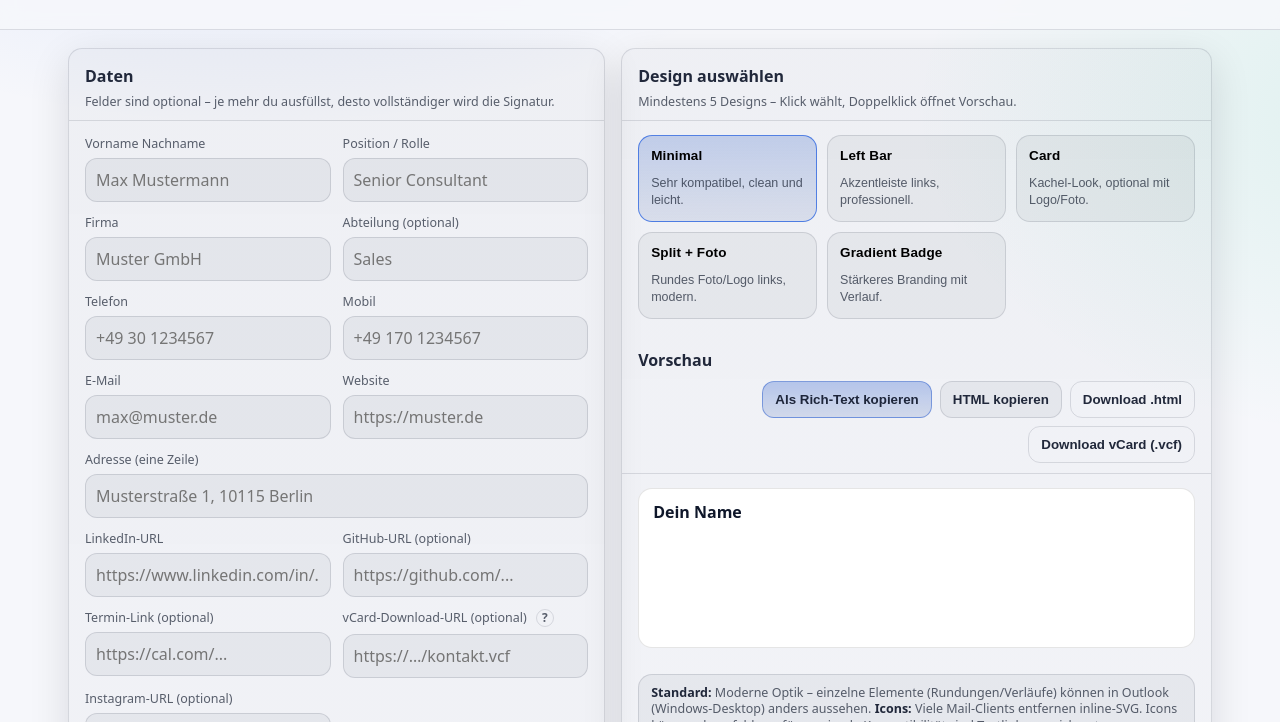
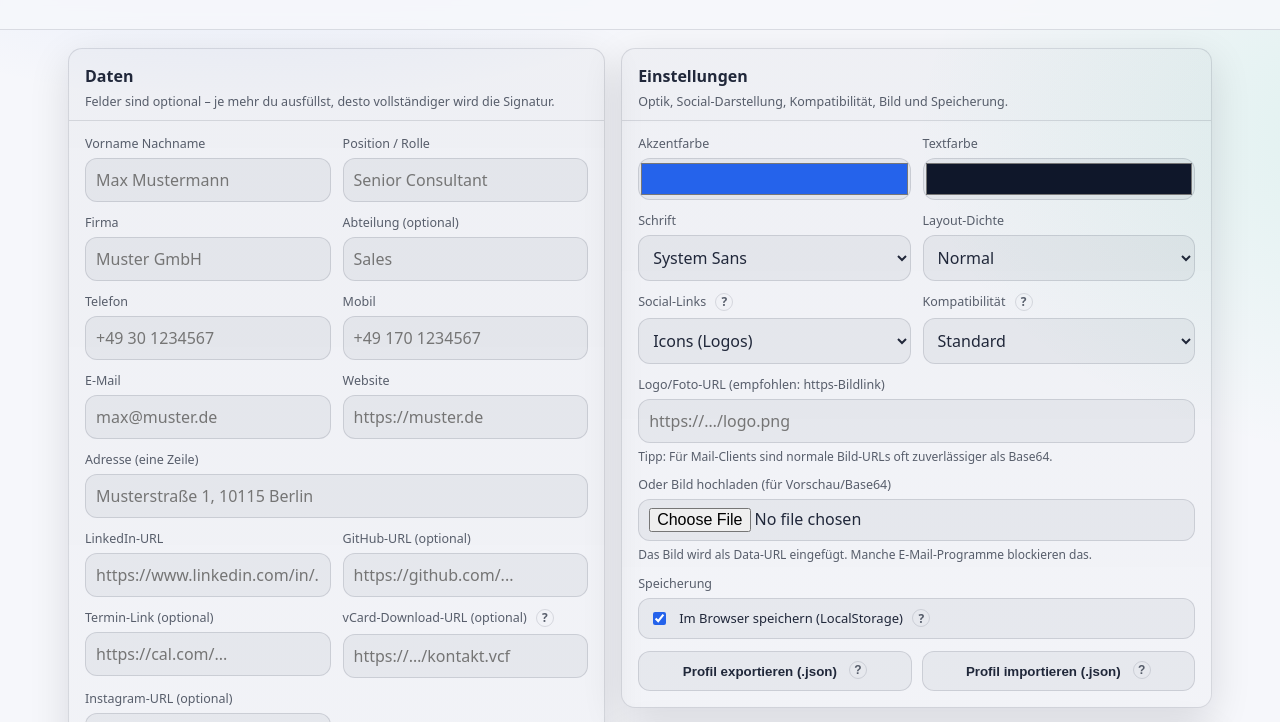
Before and after one commit to Schello805/signatur-generator, a website: page index.html in a window 1280 px wide. Shown: the part 73-795 px from the top of the page. Drawn offline with Linux system fonts and the light colour scheme; no server answers.

Commit message:
ui: move settings panel to right column

```diff
--- a/index.html
+++ b/index.html
@@ -4,7 +4,7 @@
     <meta charset="utf-8" />
     <meta name="viewport" content="width=device-width, initial-scale=1" />
     <meta name="color-scheme" content="light" />
-    <meta name="app-version" content="1.1.11" />
+    <meta name="app-version" content="1.1.12" />
     <meta name="theme-color" content="#f6f7fb" />
     <title>Signaturgenerator</title>
     <link rel="icon" type="image/png" href="Logo-Signatur-Generator.png" />
@@ -37,14 +37,15 @@
       </div>
     </header>
 
-    <main id="main" class="wrap layout">
+    <main id="main" class="wrap">
+      <form id="signatureForm" class="layout" autocomplete="on">
         <section class="panel" aria-labelledby="formTitle">
         <div class="panel-head">
           <h2 id="formTitle">Daten</h2>
           <p class="panel-hint">Felder sind optional – je mehr du ausfüllst, desto vollständiger wird die Signatur.</p>
         </div>
 
-        <form id="signatureForm" class="form" autocomplete="on">
+        <div class="form">
           <div class="grid">
             <label class="field">
               <span class="label">Vorname Nachname</span>
@@ -141,9 +142,17 @@
               <input name="facebook" type="url" inputmode="url" placeholder="https://facebook.com/..." />
             </label>
           </div>
+        </div>
+        </section>
 
-          <div class="divider" role="separator" aria-hidden="true"></div>
+        <div class="right-col">
+          <section class="panel" aria-labelledby="settingsTitle">
+            <div class="panel-head">
+              <h2 id="settingsTitle">Einstellungen</h2>
+              <p class="panel-hint">Optik, Social‑Darstellung, Kompatibilität, Bild und Speicherung.</p>
+            </div>
 
+            <div class="form">
               <div class="grid">
                 <label class="field">
                   <span class="label">Akzentfarbe</span>
@@ -223,7 +232,7 @@
                 </label>
 
                 <label class="field span-2">
-              <span class="label">Einstellungen</span>
+                  <span class="label">Speicherung</span>
                   <div class="checkrow">
                     <input name="persist" type="checkbox" checked />
                     <span class="checktext"
@@ -266,7 +275,7 @@
                   <input id="fileImportJson" type="file" accept="application/json,.json" hidden />
                 </div>
               </div>
-        </form>
+            </div>
           </section>
 
           <section class="panel" aria-labelledby="designTitle">
@@ -318,6 +327,8 @@
           <textarea id="outputHtml" class="output-area" spellcheck="false" aria-label="HTML Ausgabe" readonly></textarea>
         </div>
           </section>
+        </div>
+      </form>
     </main>
 
     <footer class="footer">
--- a/package.json
+++ b/package.json
@@ -1,7 +1,7 @@
 {
   "name": "signatur-generator",
   "private": true,
-  "version": "1.1.11",
+  "version": "1.1.12",
   "description": "Lokale Webapp zum Erstellen von E-Mail-Signaturen",
   "type": "module",
   "scripts": {
--- a/service-worker.js
+++ b/service-worker.js
@@ -1,6 +1,6 @@
 // Signaturgenerator Service Worker
 // Version must be bumped on releases to ensure updates propagate.
-const APP_VERSION = "1.1.11";
+const APP_VERSION = "1.1.12";
 const CACHE_PREFIX = "sg-cache-";
 const CACHE_NAME = `${CACHE_PREFIX}${APP_VERSION}`;
 
--- a/styles.css
+++ b/styles.css
@@ -62,6 +62,13 @@ body{
 
 .layout{display:grid; grid-template-columns: 1fr 1.1fr; gap: 16px; align-items:start;}
 @media (max-width: 980px){ .layout{grid-template-columns: 1fr; } .app-header{position:static;} }
+
+.right-col{
+  display:flex;
+  flex-direction:column;
+  gap: 16px;
+  min-width: 0;
+}
 
 .panel{
   background: linear-gradient(180deg, var(--card), transparent 180%);
```
Also changed, not shown: cookies.html (+1 -1 lines), datenschutz.html (+1 -1 lines), impressum.html (+1 -1 lines), CHANGELOG.md. Lines whose indentation alone changed are shown as unchanged.
